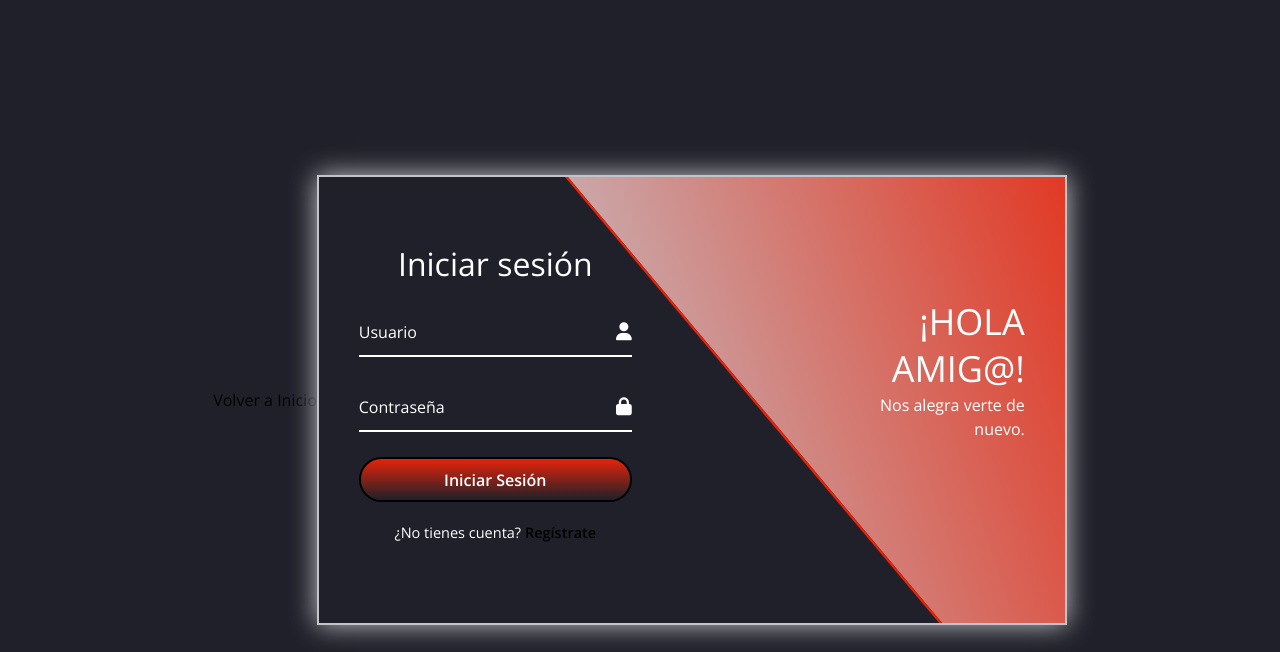
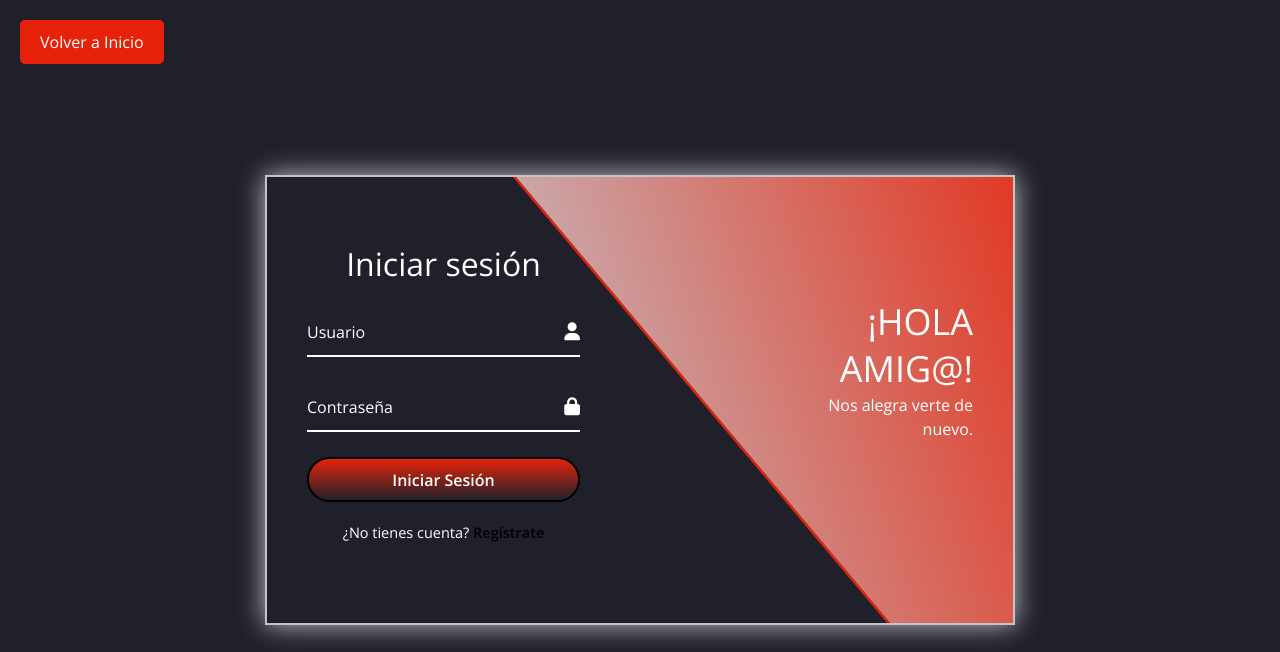
Before and after one commit to ivan9989-pkj/SayaFit, a PHP site: page /views/auth/login.php in a window 1280 px wide. Shown: the top 652 px of the page. Run offline with PHP 8.4, Linux system fonts and the light colour scheme; some libraries are stand-ins or nearby versions.

Commit message:
Update login.css

```diff
--- a/public/css/login.css
+++ b/public/css/login.css
@@ -17,7 +17,22 @@
     background: #1f2029;
 }
 
+/* B O T O N  V O L V E R */
+.back-to-home {
+    position: absolute;
+    top: 20px;
+    left: 20px;
+    background-color: #e6230a;
+    color: #fff;
+    padding: 10px 20px;
+    border-radius: 5px;
+    text-decoration: none;
+    transition: background-color 0.5s ease;
+  }
 
+  .back-to-home:hover {
+    background-color: #000;
+  }
 
 /* F O R M U L A R I O  I N I C I O  D E  S E S I Ó N  */
 
```
